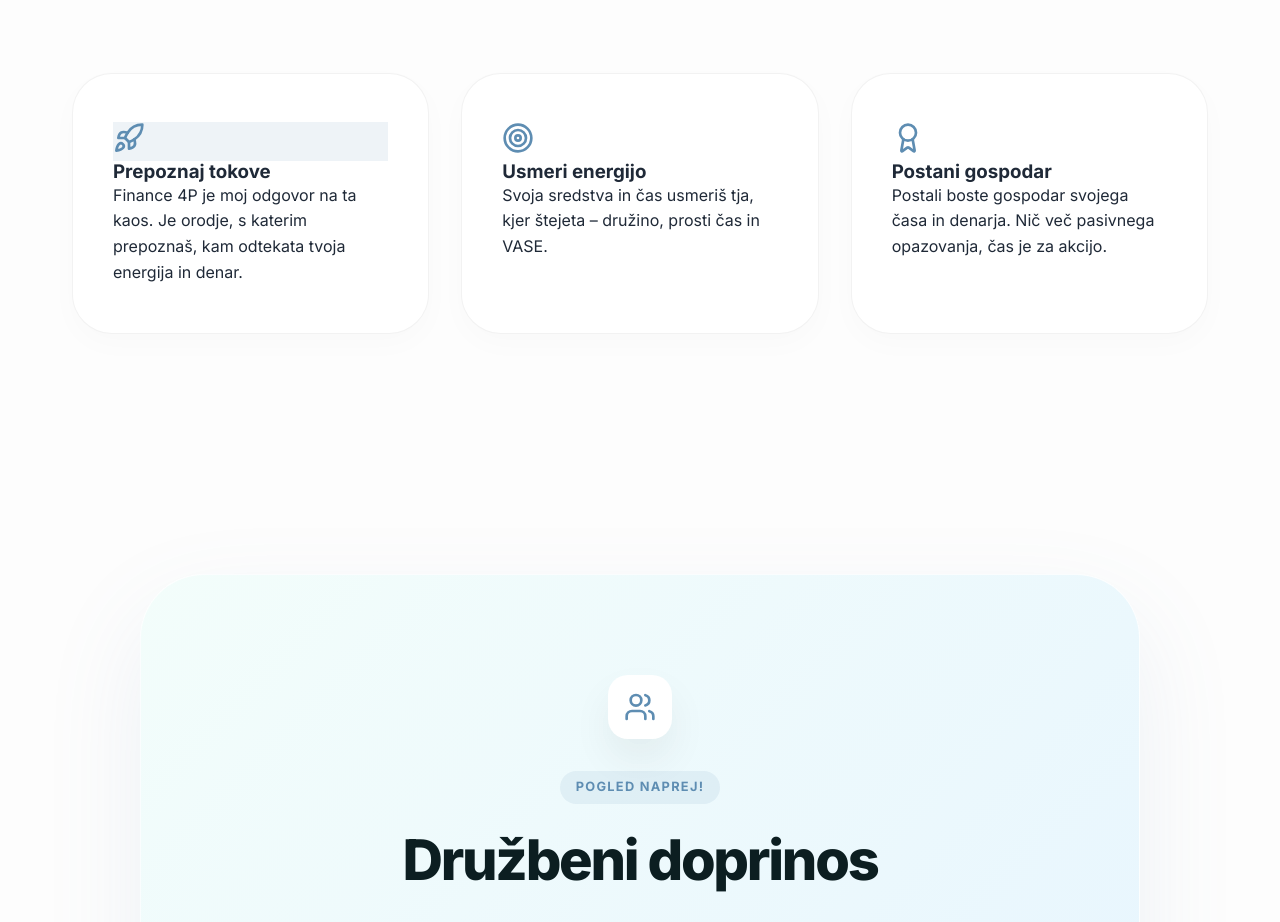
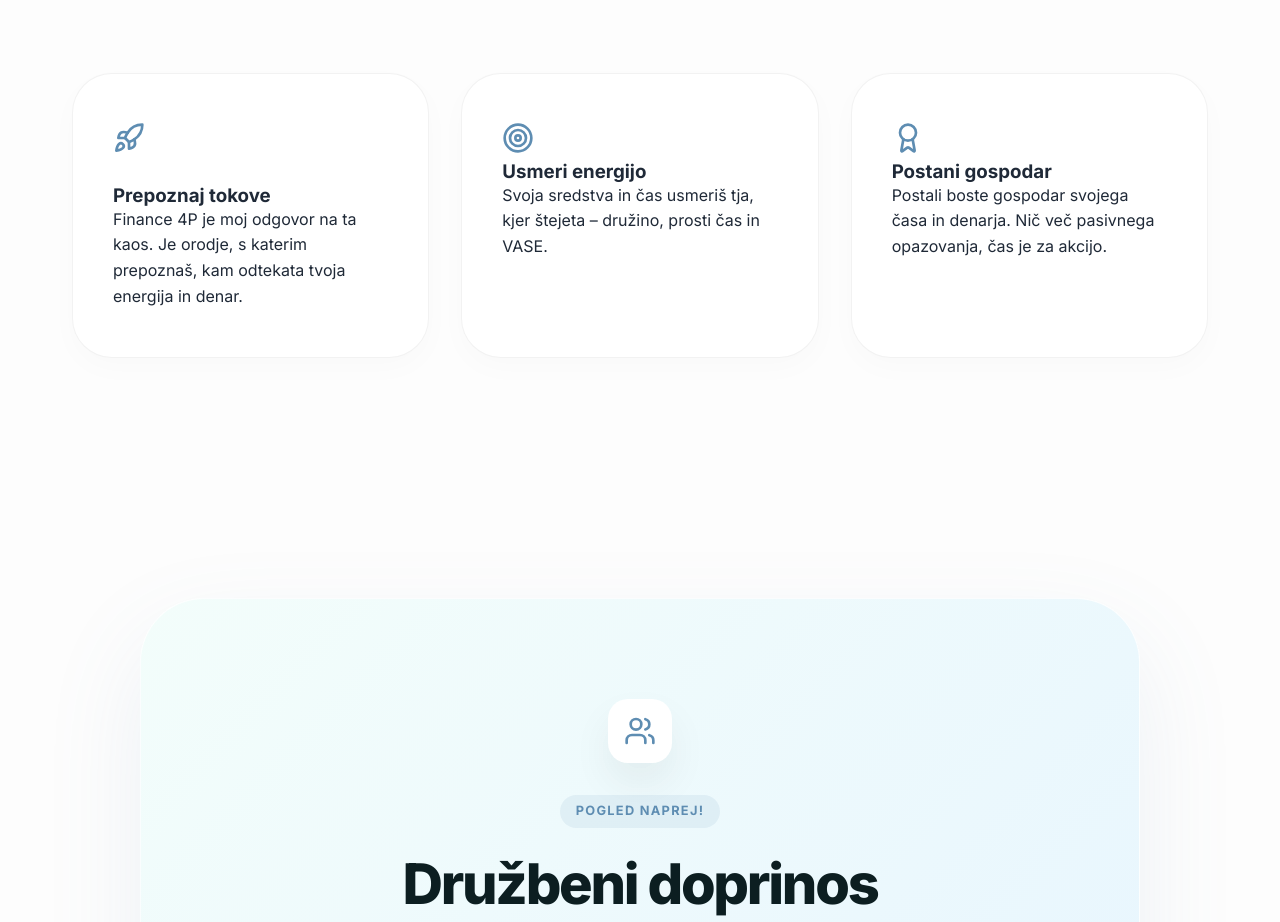
Before and after one commit to filipkolle/Landing-4P, a React (Vite) app: page /o-nas in a window 1280 px wide. Shown: the part 2240-3162 px from the top of the page. Built offline with nearby package versions, Linux system fonts and the light colour scheme.

Commit message:
UI: Removed background boxes from Mission section icons for a cleaner look

```diff
--- a/src/pages/AboutPage.jsx
+++ b/src/pages/AboutPage.jsx
@@ -234,7 +234,7 @@ const AboutPage = () => {
 
 // Essential Icon Components
 const Eye = ({ size, color }) => (
-  <div className="impact-icon-bg" style={{ background: 'rgba(94,141,178,0.1)', color: color || 'var(--primary)' }}>
+  <div style={{ color: color || 'var(--primary)', marginBottom: '24px' }}>
     <Rocket size={size} />
   </div>
 );
```
